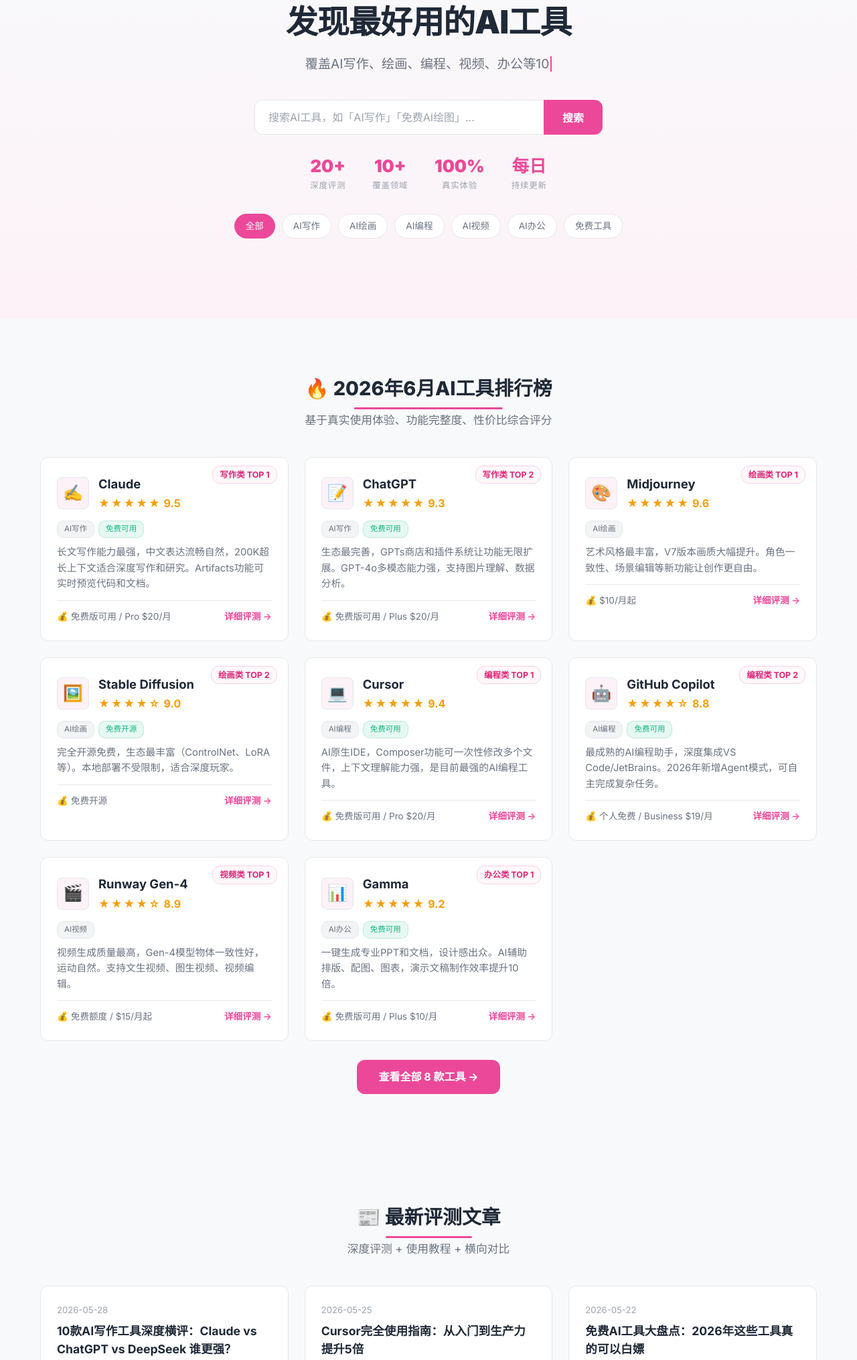
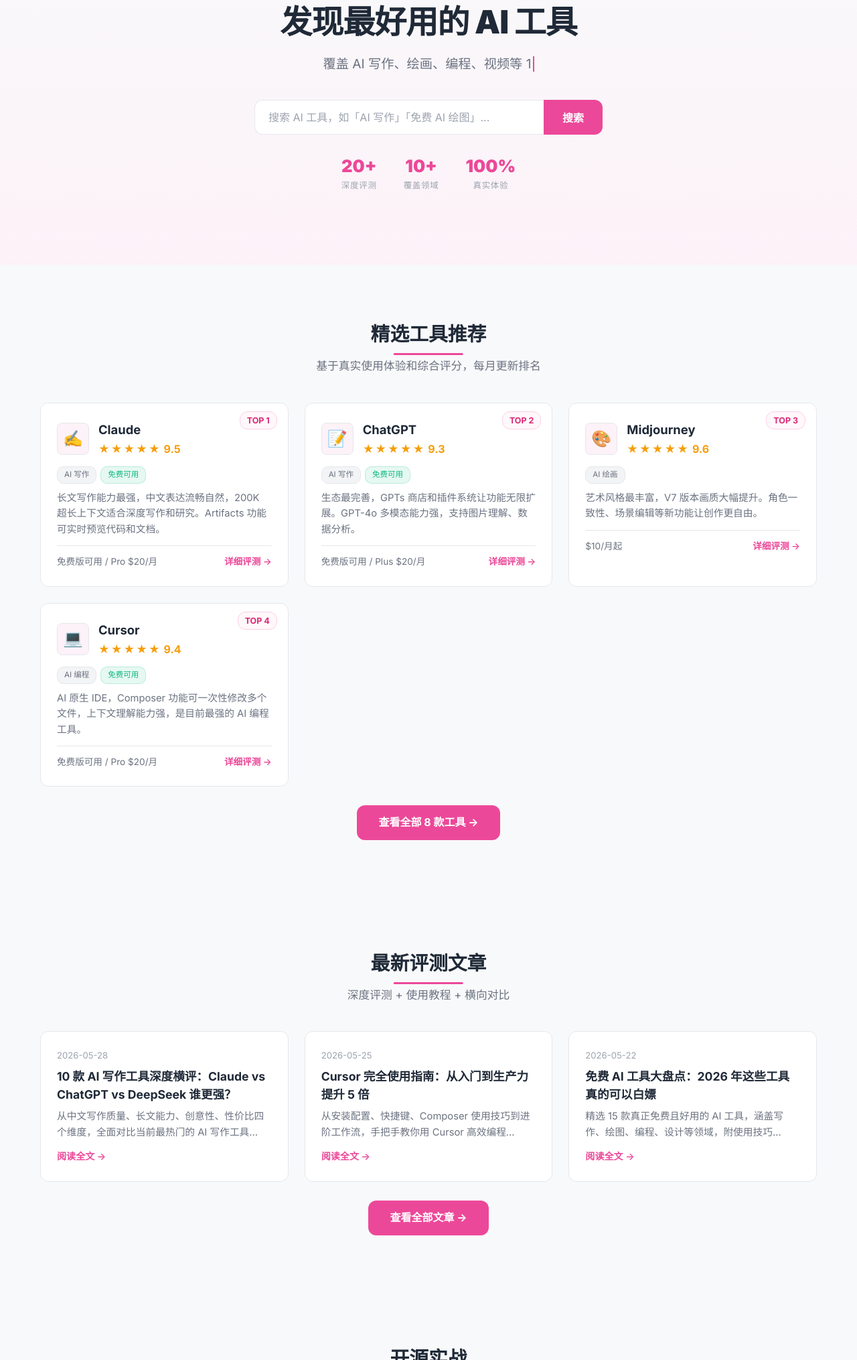
Before and after one commit to Tothvillar/api.aiseo.aitool, a plain HTML site: page index.html in a window 1280 px wide. Shown: the part 162-2192 px from the top of the page at 67% size. Drawn offline with Linux system fonts and the light colour scheme.

Commit message:
v11: homepage HTML rewrite - simplified layout + SEO enhancement

```diff
--- a/index.html
+++ b/index.html
@@ -4,22 +4,47 @@
   <meta charset="UTF-8">
   <meta name="viewport" content="width=device-width, initial-scale=1.0">
   <title>AI工具库 - 发现最好用的AI工具 | 2026最新AI工具评测排行榜</title>
-  <meta name="description" content="AI工具库（aitool.aiseo.one）专注AI工具评测与推荐，覆盖AI写作、AI绘画、AI编程、AI视频、AI办公等领域，提供客观真实的AI工具对比和使用教程。">
-  <meta name="keywords" content="AI工具,AI工具评测,AI工具推荐,AI写作工具,AI绘画工具,AI编程工具,免费AI工具,AI工具排行">
+  <meta name="description" content="AI工具库专注AI工具深度评测与推荐，覆盖Claude、ChatGPT、Midjourney、Cursor等热门工具。真实使用体验、横向对比、免费工具推荐。">
+  <meta name="keywords" content="AI工具,AI工具评测,AI工具推荐,AI写作工具,AI绘画工具,AI编程工具,免费AI工具,Claude,ChatGPT,Midjourney,Cursor">
   <link rel="canonical" href="https://aitool.aiseo.one/">
+
+  <!-- Google Fonts -->
   <link rel="preconnect" href="https://fonts.googleapis.com">
   <link rel="preconnect" href="https://fonts.gstatic.com" crossorigin>
-  <link href="https://fonts.googleapis.com/css2?family=Inter:wght@400;500;600;700;800;900&family=Noto+Serif+SC:wght@400;600;700&display=swap" rel="stylesheet">
+  <link href="https://fonts.googleapis.com/css2?family=Inter:wght@400;500;600;700;800;900&family=Noto+Sans+SC:wght@400;500;600;700&display=swap" rel="stylesheet">
+
+  <!-- CSS -->
   <link rel="stylesheet" href="/css/style.css?v=10">
+
   <!-- Open Graph -->
   <meta property="og:title" content="AI工具库 - 发现最好用的AI工具">
-  <meta property="og:description" content="2026最新AI工具评测排行榜，覆盖AI写作、绘画、编程、视频、办公等领域。">
+  <meta property="og:description" content="2026最新AI工具深度评测，覆盖写作、绘画、编程、视频等领域。真实体验 + 横向对比。">
   <meta property="og:url" content="https://aitool.aiseo.one/">
   <meta property="og:type" content="website">
+  <meta property="og:site_name" content="AI工具库">
+
+  <!-- Twitter Card -->
+  <meta name="twitter:card" content="summary_large_image">
+  <meta name="twitter:title" content="AI工具库 - 发现最好用的AI工具">
+  <meta name="twitter:description" content="2026最新AI工具深度评测，覆盖写作、绘画、编程、视频等领域。">
+
   <!-- AdSense -->
   <script async src="https://pagead2.googlesyndication.com/pagead/js/adsbygoogle.js?client=ca-pub-9960285713299805" crossorigin="anonymous"></script>
+
+  <!-- 结构化数据 -->
+  <script type="application/ld+json">
+  {
+    "@context": "https://schema.org",
+    "@type": "WebSite",
+    "name": "AI工具库",
+    "url": "https://aitool.aiseo.one/",
+    "description": "专注AI工具深度评测与推荐的中文平台",
+    "inLanguage": "zh-CN"
+  }
+  </script>
 </head>
 <body>
+
 <div id="readingProgressBar"></div>
 
 <!-- 导航栏 -->
@@ -29,7 +54,8 @@
     <ul class="nav-links">
       <li><a href="/" class="active">首页</a></li>
       <li><a href="/tools.html">工具评测</a></li>
-      <li><a href="/articles.html">最新文章</a></li><li><a href="/opensource.html">开源实战</a></li>
+      <li><a href="/articles.html">最新文章</a></li>
+      <li><a href="/opensource.html">开源实战</a></li>
       <li><a href="/about.html">关于</a></li>
       <li><a href="/contact.html">联系</a></li>
     </ul>
@@ -39,41 +65,30 @@
 
 <!-- Hero -->
 <section class="hero" id="hero">
-  <h1>发现最好用的AI工具</h1>
-  <div class="typewriter" data-texts='["客观评测 · 真实对比 · 帮你选对工具","覆盖AI写作、绘画、编程、视频、办公等10+领域","发掘2026年最值得使用的AI技术"]'>
+  <h1>发现最好用的 AI 工具</h1>
+  <div class="typewriter" data-texts='["客观评测 · 真实对比 · 帮你选对工具","覆盖 AI 写作、绘画、编程、视频等 10+ 领域","发掘 2026 年最值得使用的技术"]'>
     <span class="cursor"></span>
   </div>
   <div class="hero-search">
-    <input type="text" id="toolSearch" placeholder="搜索AI工具，如「AI写作」「免费AI绘图」...">
+    <input type="text" id="toolSearch" placeholder="搜索 AI 工具，如「AI 写作」「免费 AI 绘图」...">
     <button>搜索</button>
   </div>
   <div class="hero-stats">
     <div class="stat-item"><span class="stat-num">20+</span><span class="stat-label">深度评测</span></div>
     <div class="stat-item"><span class="stat-num">10+</span><span class="stat-label">覆盖领域</span></div>
     <div class="stat-item"><span class="stat-num">100%</span><span class="stat-label">真实体验</span></div>
-    <div class="stat-item"><span class="stat-num">每日</span><span class="stat-label">持续更新</span></div>
-  </div>
-  <div class="categories">
-    <span class="cat-tag active" data-category="all">全部</span>
-    <span class="cat-tag" data-category="writing">AI写作</span>
-    <span class="cat-tag" data-category="image">AI绘画</span>
-    <span class="cat-tag" data-category="coding">AI编程</span>
-    <span class="cat-tag" data-category="video">AI视频</span>
-    <span class="cat-tag" data-category="office">AI办公</span>
-    <span class="cat-tag" data-category="free">免费工具</span>
   </div>
 </section>
 
-<!-- 工具评测区 -->
+<!-- 精选工具 TOP 4 -->
 <section class="section" id="tools">
   <div class="container">
-    <h2 class="section-title">🔥 2026年6月AI工具排行榜</h2>
-    <p class="section-desc">基于真实使用体验、功能完整度、性价比综合评分</p>
+    <h2 class="section-title">精选工具推荐</h2>
+    <p class="section-desc">基于真实使用体验和综合评分，每月更新排名</p>
     <div class="tool-grid">
 
-      <!-- AI写作工具 -->
       <article class="tool-card" data-category="writing">
-        <span class="tool-rank">写作类 TOP 1</span>
+        <span class="tool-rank">TOP 1</span>
         <div class="tool-card-header">
           <div class="tool-icon">✍️</div>
           <div>
@@ -81,16 +96,16 @@
             <div class="tool-score"><span class="stars">★★★★★</span> 9.5</div>
           </div>
         </div>
-        <div class="tool-tags"><span class="tool-tag">AI写作</span><span class="tool-tag free">免费可用</span></div>
-        <p>长文写作能力最强，中文表达流畅自然，200K超长上下文适合深度写作和研究。Artifacts功能可实时预览代码和文档。</p>
+        <div class="tool-tags"><span class="tool-tag">AI 写作</span><span class="tool-tag free">免费可用</span></div>
+        <p>长文写作能力最强，中文表达流畅自然，200K 超长上下文适合深度写作和研究。Artifacts 功能可实时预览代码和文档。</p>
         <div class="tool-meta">
-          <span>💰 免费版可用 / Pro $20/月</span>
+          <span>免费版可用 / Pro $20/月</span>
           <a href="/articles/claude-review.html" class="tool-link">详细评测 →</a>
         </div>
       </article>
 
       <article class="tool-card" data-category="writing">
-        <span class="tool-rank">写作类 TOP 2</span>
+        <span class="tool-rank">TOP 2</span>
         <div class="tool-card-header">
           <div class="tool-icon">📝</div>
           <div>
@@ -98,17 +113,16 @@
             <div class="tool-score"><span class="stars">★★★★★</span> 9.3</div>
           </div>
         </div>
-        <div class="tool-tags"><span class="tool-tag">AI写作</span><span class="tool-tag free">免费可用</span></div>
-        <p>生态最完善，GPTs商店和插件系统让功能无限扩展。GPT-4o多模态能力强，支持图片理解、数据分析。</p>
+        <div class="tool-tags"><span class="tool-tag">AI 写作</span><span class="tool-tag free">免费可用</span></div>
+        <p>生态最完善，GPTs 商店和插件系统让功能无限扩展。GPT-4o 多模态能力强，支持图片理解、数据分析。</p>
         <div class="tool-meta">
-          <span>💰 免费版可用 / Plus $20/月</span>
+          <span>免费版可用 / Plus $20/月</span>
           <a href="/articles/chatgpt-review.html" class="tool-link">详细评测 →</a>
         </div>
       </article>
 
-      <!-- AI绘画工具 -->
       <article class="tool-card" data-category="image">
-        <span class="tool-rank">绘画类 TOP 1</span>
+        <span class="tool-rank">TOP 3</span>
         <div class="tool-card-header">
           <div class="tool-icon">🎨</div>
           <div>
@@ -116,34 +130,16 @@
             <div class="tool-score"><span class="stars">★★★★★</span> 9.6</div>
           </div>
         </div>
-        <div class="tool-tags"><span class="tool-tag">AI绘画</span></div>
-        <p>艺术风格最丰富，V7版本画质大幅提升。角色一致性、场景编辑等新功能让创作更自由。</p>
+        <div class="tool-tags"><span class="tool-tag">AI 绘画</span></div>
+        <p>艺术风格最丰富，V7 版本画质大幅提升。角色一致性、场景编辑等新功能让创作更自由。</p>
         <div class="tool-meta">
-          <span>💰 $10/月起</span>
+          <span>$10/月起</span>
           <a href="/articles/midjourney-review.html" class="tool-link">详细评测 →</a>
         </div>
       </article>
 
-      <article class="tool-card" data-category="image">
-        <span class="tool-rank">绘画类 TOP 2</span>
-        <div class="tool-card-header">
-          <div class="tool-icon">🖼️</div>
-          <div>
-            <h3>Stable Diffusion</h3>
-            <div class="tool-score"><span class="stars">★★★★☆</span> 9.0</div>
-          </div>
-        </div>
-        <div class="tool-tags"><span class="tool-tag">AI绘画</span><span class="tool-tag free">免费开源</span></div>
-        <p>完全开源免费，生态最丰富（ControlNet、LoRA等）。本地部署不受限制，适合深度玩家。</p>
-        <div class="tool-meta">
-          <span>💰 免费开源</span>
-          <a href="/articles/stable-diffusion-review.html" class="tool-link">详细评测 →</a>
-        </div>
-      </article>
-
-      <!-- AI编程工具 -->
       <article class="tool-card" data-category="coding">
-        <span class="tool-rank">编程类 TOP 1</span>
+        <span class="tool-rank">TOP 4</span>
         <div class="tool-card-header">
           <div class="tool-icon">💻</div>
           <div>
@@ -151,141 +147,67 @@
             <div class="tool-score"><span class="stars">★★★★★</span> 9.4</div>
           </div>
         </div>
-        <div class="tool-tags"><span class="tool-tag">AI编程</span><span class="tool-tag free">免费可用</span></div>
-        <p>AI原生IDE，Composer功能可一次性修改多个文件，上下文理解能力强，是目前最强的AI编程工具。</p>
+        <div class="tool-tags"><span class="tool-tag">AI 编程</span><span class="tool-tag free">免费可用</span></div>
+        <p>AI 原生 IDE，Composer 功能可一次性修改多个文件，上下文理解能力强，是目前最强的 AI 编程工具。</p>
         <div class="tool-meta">
-          <span>💰 免费版可用 / Pro $20/月</span>
+          <span>免费版可用 / Pro $20/月</span>
           <a href="/articles/cursor-review.html" class="tool-link">详细评测 →</a>
         </div>
       </article>
 
-      <article class="tool-card" data-category="coding">
-        <span class="tool-rank">编程类 TOP 2</span>
-        <div class="tool-card-header">
-          <div class="tool-icon">🤖</div>
-          <div>
-            <h3>GitHub Copilot</h3>
-            <div class="tool-score"><span class="stars">★★★★☆</span> 8.8</div>
-          </div>
-        </div>
-        <div class="tool-tags"><span class="tool-tag">AI编程</span><span class="tool-tag free">免费可用</span></div>
-        <p>最成熟的AI编程助手，深度集成VS Code/JetBrains。2026年新增Agent模式，可自主完成复杂任务。</p>
-        <div class="tool-meta">
-          <span>💰 个人免费 / Business $19/月</span>
-          <a href="/articles/copilot-review.html" class="tool-link">详细评测 →</a>
-        </div>
-      </article>
-
-      <!-- AI视频工具 -->
-      <article class="tool-card" data-category="video">
-        <span class="tool-rank">视频类 TOP 1</span>
-        <div class="tool-card-header">
-          <div class="tool-icon">🎬</div>
-          <div>
-            <h3>Runway Gen-4</h3>
-            <div class="tool-score"><span class="stars">★★★★☆</span> 8.9</div>
-          </div>
-        </div>
-        <div class="tool-tags"><span class="tool-tag">AI视频</span></div>
-        <p>视频生成质量最高，Gen-4模型物体一致性好，运动自然。支持文生视频、图生视频、视频编辑。</p>
-        <div class="tool-meta">
-          <span>💰 免费额度 / $15/月起</span>
-          <a href="/articles/runway-review.html" class="tool-link">详细评测 →</a>
-        </div>
-      </article>
-
-      <!-- AI办公工具 -->
-      <article class="tool-card" data-category="office">
-        <span class="tool-rank">办公类 TOP 1</span>
-        <div class="tool-card-header">
-          <div class="tool-icon">📊</div>
-          <div>
-            <h3>Gamma</h3>
-            <div class="tool-score"><span class="stars">★★★★★</span> 9.2</div>
-          </div>
-        </div>
-        <div class="tool-tags"><span class="tool-tag">AI办公</span><span class="tool-tag free">免费可用</span></div>
-        <p>一键生成专业PPT和文档，设计感出众。AI辅助排版、配图、图表，演示文稿制作效率提升10倍。</p>
-        <div class="tool-meta">
-          <span>💰 免费版可用 / Plus $10/月</span>
-          <a href="/articles/gamma-review.html" class="tool-link">详细评测 →</a>
-        </div>
-      </article>    </div>
+    </div>
     <div style="text-align:center;margin-top:28px;">
       <a href="/tools.html" class="btn-primary">查看全部 8 款工具 →</a>
     </div>
   </div>
 </section>
 
-
-
-<!-- 最新文章 -->
+<!-- 最新文章 TOP 3 -->
 <section class="section" id="articles">
   <div class="container">
-    <h2 class="section-title">📰 最新评测文章</h2>
+    <h2 class="section-title">最新评测文章</h2>
     <p class="section-desc">深度评测 + 使用教程 + 横向对比</p>
     <div class="article-list">
 
       <article class="article-card">
         <div class="article-date">2026-05-28</div>
-        <h3>10款AI写作工具深度横评：Claude vs ChatGPT vs DeepSeek 谁更强？</h3>
-        <p>从中文写作质量、长文能力、创意性、性价比四个维度，全面对比当前最热门的AI写作工具...</p>
+        <h3>10 款 AI 写作工具深度横评：Claude vs ChatGPT vs DeepSeek 谁更强？</h3>
+        <p>从中文写作质量、长文能力、创意性、性价比四个维度，全面对比当前最热门的 AI 写作工具...</p>
         <a href="/articles/ai-writing-tools-comparison.html" class="read-more">阅读全文 →</a>
       </article>
 
       <article class="article-card">
         <div class="article-date">2026-05-25</div>
-        <h3>Cursor完全使用指南：从入门到生产力提升5倍</h3>
-        <p>从安装配置、快捷键、Composer使用技巧到进阶工作流，手把手教你用Cursor高效编程...</p>
+        <h3>Cursor 完全使用指南：从入门到生产力提升 5 倍</h3>
+        <p>从安装配置、快捷键、Composer 使用技巧到进阶工作流，手把手教你用 Cursor 高效编程...</p>
         <a href="/articles/cursor-guide.html" class="read-more">阅读全文 →</a>
       </article>
 
       <article class="article-card">
         <div class="article-date">2026-05-22</div>
-        <h3>免费AI工具大盘点：2026年这些工具真的可以白嫖</h3>
-        <p>精选15款真正免费且好用的AI工具，涵盖写作、绘图、编程、设计等领域，附使用技巧...</p>
+        <h3>免费 AI 工具大盘点：2026 年这些工具真的可以白嫖</h3>
+        <p>精选 15 款真正免费且好用的 AI 工具，涵盖写作、绘图、编程、设计等领域，附使用技巧...</p>
         <a href="/articles/free-ai-tools-2026.html" class="read-more">阅读全文 →</a>
       </article>
 
-      <article class="article-card">
-        <div class="article-date">2026-05-20</div>
-        <h3>Midjourney V7 vs Stable Diffusion SD3：AI绘画谁更胜一筹</h3>
-        <p>从画质、风格多样性、上手难度、成本等角度，深入对比两大AI绘画平台的实际表现...</p>
-        <a href="/articles/midjourney-vs-sd.html" class="read-more">阅读全文 →</a>
-      </article>
-
-      <article class="article-card">
-        <div class="article-date">2026-05-18</div>
-        <h3>AI视频生成工具推荐：2026年最佳选择与实测对比</h3>
-        <p>Runway、Pika、Sora、国内可灵/即梦等AI视频工具横向对比，帮你选对视频创作搭档...</p>
-        <a href="/articles/ai-video-tools-2026.html" class="read-more">阅读全文 →</a>
-      </article>
-
-      <article class="article-card">
-        <div class="article-date">2026-05-15</div>
-        <h3>2026年必知的10个AI效率工具：让工作效率提升10倍</h3>
-        <p>精选AI办公效率工具，从会议记录到PPT制作再到数据分析，帮你告别重复劳动...</p>
-        <a href="/articles/ai-productivity-tools.html" class="read-more">阅读全文 →</a>
-      </article>      </div>
     </div>
     <div style="text-align:center;margin-top:28px;">
-      <a href="/articles.html" class="btn-primary">查看全部 6 篇文章 →</a>
+      <a href="/articles.html" class="btn-primary">查看全部文章 →</a>
     </div>
   </div>
 </section>
 
-
 <!-- 开源实战 -->
 <section class="section" id="opensource">
   <div class="container">
-    <h2 class="section-title">🛠️ 开源实战</h2>
-    <p class="section-desc">从零搭建开源AI技术栈，每一步都有命令，每个坑都踩过</p>
+    <h2 class="section-title">开源实战</h2>
+    <p class="section-desc">从零搭建开源 AI 技术栈，每一步都有命令，每个坑都踩过</p>
     <div class="article-list">
 
       <article class="article-card">
         <div class="article-date">2026-06-02</div>
-        <h3>Ollama + Open WebUI 部署教程：免费搭建你的私人ChatGPT</h3>
-        <p>三平台部署教程、模型推荐、GPU加速配置、常见排错。花30分钟把AI装在自己电脑上，数据100%本地，永久免费。</p>
+        <h3>Ollama + Open WebUI 部署教程：免费搭建你的私人 ChatGPT</h3>
+        <p>三平台部署教程、模型推荐、GPU 加速配置、常见排错。花 30 分钟把 AI 装在自己电脑上，数据 100% 本地，永久免费。</p>
         <div style="margin-top:8px;">
           <span class="tool-tag">Ollama</span>
           <span class="tool-tag">Open WebUI</span>
@@ -300,30 +222,30 @@
     </div>
   </div>
 </section>
-<!-- CTA -->
+
+<!-- CTA 订阅区 -->
 <section class="container">
   <div class="cta">
-    <h2>🚀 不想错过最新AI工具评测？</h2>
-    <p>每周推送精选AI工具评测、使用教程和行业动态</p>
-    <a href="/contact.html" class="btn">📬 订阅更新</a>
+    <h2>不想错过最新 AI 工具评测？</h2>
+    <p>每周推送精选 AI 工具评测、使用教程和行业动态</p>
+    <a href="/contact.html" class="btn">订阅更新</a>
   </div>
 </section>
-
-
 
 <!-- 页脚 -->
 <footer class="footer">
   <div class="footer-inner">
     <div>
       <a href="/" class="footer-brand"><img src="/images/logo.png" alt="AI工具库" height="36"><span>AI工具库</span></a>
-      <p>专注AI工具评测与推荐。我们不生产AI，我们帮你找到最适合的AI工具。所有评测基于真实使用体验，力求客观公正。</p>
+      <p>专注 AI 工具评测与推荐。我们不生产 AI，我们帮你找到最适合的 AI 工具。所有评测基于真实使用体验，力求客观公正。</p>
     </div>
     <div>
       <h4>快速导航</h4>
       <ul>
         <li><a href="/">首页</a></li>
         <li><a href="/tools.html">工具评测</a></li>
-        <li><a href="/articles.html">最新文章</a></li><li><a href="/opensource.html">开源实战</a></li>
+        <li><a href="/articles.html">最新文章</a></li>
+        <li><a href="/opensource.html">开源实战</a></li>
         <li><a href="/about.html">关于我们</a></li>
         <li><a href="/contact.html">联系我们</a></li>
       </ul>
@@ -337,11 +259,11 @@
     </div>
   </div>
   <div class="footer-bottom">
-    <p>&copy; 2026 AI工具库 (aitool.aiseo.one) · 本站为独立评测平台，与所评工具无商业关联。</p>
+    <p>&copy; 2026 AI工具库 (aitool.aiseo.one) &middot; 本站为独立评测平台，与所评工具无商业关联。</p>
   </div>
 </footer>
 
-<button id="backToTop" style="display:none;position:fixed;bottom:30px;right:30px;width:44px;height:44px;border-radius:50%;background:var(--primary);color:#fff;border:none;font-size:1.2rem;cursor:pointer;box-shadow:var(--shadow-md);z-index:99;">↑</button>
+<button id="backToTop" title="回到顶部">↑</button>
 
 <script src="/js/main.js?v=10"></script>
 </body>
```
